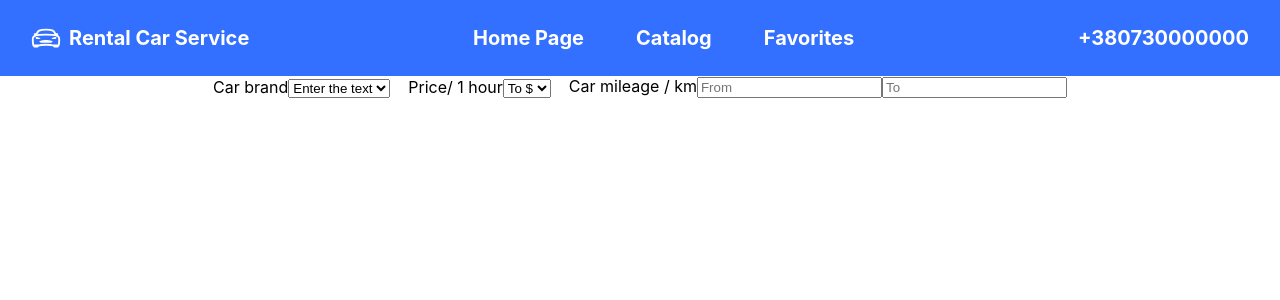
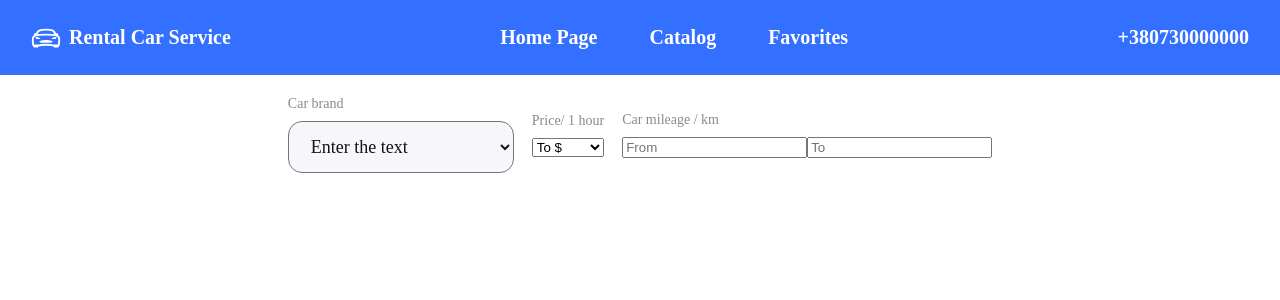
Before and after one commit to Vovap1991/rental-car-app, a React (Create React App) app: page /rental-car-app/catalog in a window 1280 px wide. Shown: the top 300 px of the page. Built offline with nearby package versions, Linux system fonts and the light colour scheme.

Commit message:
Search Bar components

```diff
--- /dev/null
+++ b/src/components/CarMakeFilter/CarMakeFilter.js
@@ -0,0 +1,22 @@
+import {
+  CarMakeFilterWrapper,
+  CarMakeFilterLabel,
+  CarMakeFilterSelect,
+  CarMakeFilterOption,
+} from './CarMakeFilter.styled';
+
+export const CarMakeFilter = () => {
+  return (
+    <CarMakeFilterWrapper>
+      {' '}
+      <CarMakeFilterLabel htmlFor="carBrand">Car brand</CarMakeFilterLabel>
+      <CarMakeFilterSelect id="carBrand" name="carBrand">
+        <CarMakeFilterOption value="baseBrand">
+          Enter the text
+        </CarMakeFilterOption>
+        <CarMakeFilterOption value="option2"> 2</CarMakeFilterOption>
+        <CarMakeFilterOption value="option3"> 3</CarMakeFilterOption>
+      </CarMakeFilterSelect>
+    </CarMakeFilterWrapper>
+  );
+};
--- /dev/null
+++ b/src/components/CarMakeFilter/CarMakeFilter.styled.js
@@ -0,0 +1,42 @@
+import styled from 'styled-components';
+
+export const CarMakeFilterWrapper = styled.div`
+  display: flex;
+  flex-direction: column;
+  gap: 8px;
+`;
+
+export const CarMakeFilterLabel = styled.label`
+  color: #8a8a89;
+  font-family: 'Manrope';
+  font-size: 14px;
+  font-style: normal;
+  font-weight: 500;
+  line-height: 1.3;
+`;
+
+export const CarMakeFilterSelect = styled.select`
+  display: flex;
+  font-family: 'Manrope';
+  padding: 14px 89px 14px 18px;
+  justify-content: center;
+  align-items: center;
+  gap: 32px;
+  border-radius: 14px;
+  background: #f7f7fb;
+  font-size: 18px;
+  color: #121417;
+  font-family: 'Manrope';
+  font-style: normal;
+  font-weight: 500;
+  line-height: 1.1;
+`;
+
+export const CarMakeFilterOption = styled.option`
+  color: rgba(18, 20, 23, 0.2);
+  font-family: 'Manrope';
+  font-size: 16px;
+  font-style: normal;
+  font-weight: 500;
+  line-height: 1.3;
+`;
--- /dev/null
+++ b/src/components/CarMileageFilter/CarMileageFilter.js
@@ -0,0 +1,16 @@
+import {
+  CarMileageFilterWrapper,
+  CarMileageFilterLabel,
+} from './CarMileageFilter.styled';
+
+export const CarMileageFilter = () => {
+  return (
+    <CarMileageFilterWrapper>
+      <CarMileageFilterLabel>Сar mileage / km</CarMileageFilterLabel>
+      <div>
+        <input type="text" id="from" name="from" placeholder="From" />
+        <input type="text" id="to" name="to" placeholder="To" />
+      </div>
+    </CarMileageFilterWrapper>
+  );
+};
--- /dev/null
+++ b/src/components/CarMileageFilter/CarMileageFilter.styled.js
@@ -0,0 +1,16 @@
+import styled from 'styled-components';
+
+export const CarMileageFilterWrapper = styled.div`
+  display: flex;
+  flex-direction: column;
+  gap: 8px;
+`;
+
+export const CarMileageFilterLabel = styled.label`
+  color: #8a8a89;
+  font-family: 'Manrope';
+  font-size: 14px;
+  font-style: normal;
+  font-weight: 500;
+  line-height: 1.3;
+`;
--- /dev/null
+++ b/src/components/CarPriceFilter/CarPriceFilter.js
@@ -0,0 +1,20 @@
+import {
+  CarPriceFilterWrapper,
+  CarPriceFilterLabel,
+} from './CarPriceFilter.styled';
+
+export const CarPriceFilter = () => {
+  return (
+    <CarPriceFilterWrapper>
+      {' '}
+      <CarPriceFilterLabel htmlFor="pricePerHour">
+        Price/ 1 hour
+      </CarPriceFilterLabel>
+      <select id="pricePerHour" name="pricePerHour">
+        <option value="basePrice">To $</option>
+        <option value="optionB"> B</option>
+        <option value="optionC"> C</option>
+      </select>
+    </CarPriceFilterWrapper>
+  );
+};
--- /dev/null
+++ b/src/components/CarPriceFilter/CarPriceFilter.styled.js
@@ -0,0 +1,16 @@
+import styled from 'styled-components';
+
+export const CarPriceFilterWrapper = styled.div`
+  display: flex;
+  flex-direction: column;
+  gap: 8px;
+`;
+
+export const CarPriceFilterLabel = styled.label`
+  color: #8a8a89;
+  font-family: 'Manrope';
+  font-size: 14px;
+  font-style: normal;
+  font-weight: 500;
+  line-height: 1.3;
+`;
--- a/src/components/SearchBar/SearchBar.js
+++ b/src/components/SearchBar/SearchBar.js
@@ -1,33 +1,15 @@
+import { CarMakeFilter } from 'components/CarMakeFilter/CarMakeFilter';
+import { CarMileageFilter } from 'components/CarMileageFilter/CarMileageFilter';
+import { CarPriceFilter } from 'components/CarPriceFilter/CarPriceFilter';
+
 const { SearchBarWrapper } = require('./SearchBar.styled');
 
 export const SearchBar = () => {
   return (
     <SearchBarWrapper>
-      <div>
-        {' '}
-        <label htmlFor="carBrand">Car brand</label>
-        <select id="carBrand" name="carBrand">
-          <option value="baseBrand">Enter the text</option>
-          <option value="option2"> 2</option>
-          <option value="option3"> 3</option>
-        </select>
-      </div>
-
-      <div>
-        {' '}
-        <label htmlFor="pricePerHour">Price/ 1 hour</label>
-        <select id="pricePerHour" name="pricePerHour">
-          <option value="basePrice">To $</option>
-          <option value="optionB"> B</option>
-          <option value="optionC"> C</option>
-        </select>
-      </div>
-
-      <div>
-        <label>Сar mileage / km</label>
-        <input type="text" id="from" name="from" placeholder="From" />
-        <input type="text" id="to" name="to" placeholder="To" />
-      </div>
+      <CarMakeFilter />
+      <CarPriceFilter />
+      <CarMileageFilter />
     </SearchBarWrapper>
   );
 };
--- a/src/components/SearchBar/SearchBar.styled.js
+++ b/src/components/SearchBar/SearchBar.styled.js
@@ -6,4 +6,5 @@ export const SearchBarWrapper = styled.div`
   gap: 18px;
   justify-content: center;
   align-items: center;
+  margin-top: 20px;
 `;
--- a/src/index.css
+++ b/src/index.css
@@ -1,9 +1,9 @@
-@import-normalize; /* bring in normalize.css styles */
+@import-normalize;
 
 body {
   margin: 0;
-  font-family: -apple-system, BlinkMacSystemFont, 'Segoe UI', 'Roboto', 'Oxygen',
-    'Ubuntu', 'Cantarell', 'Fira Sans', 'Droid Sans', 'Helvetica Neue',
+  font-family: -apple-system, BlinkMacSystemFont, 'Manrope' 'Segoe UI', 'Roboto',
+    'Oxygen', 'Ubuntu', 'Cantarell', 'Fira Sans', 'Droid Sans', 'Helvetica Neue',
     sans-serif;
   -webkit-font-smoothing: antialiased;
   -moz-osx-font-smoothing: grayscale;
```
Also changed, not shown: src/makes.json (added, +24 -0 lines).
